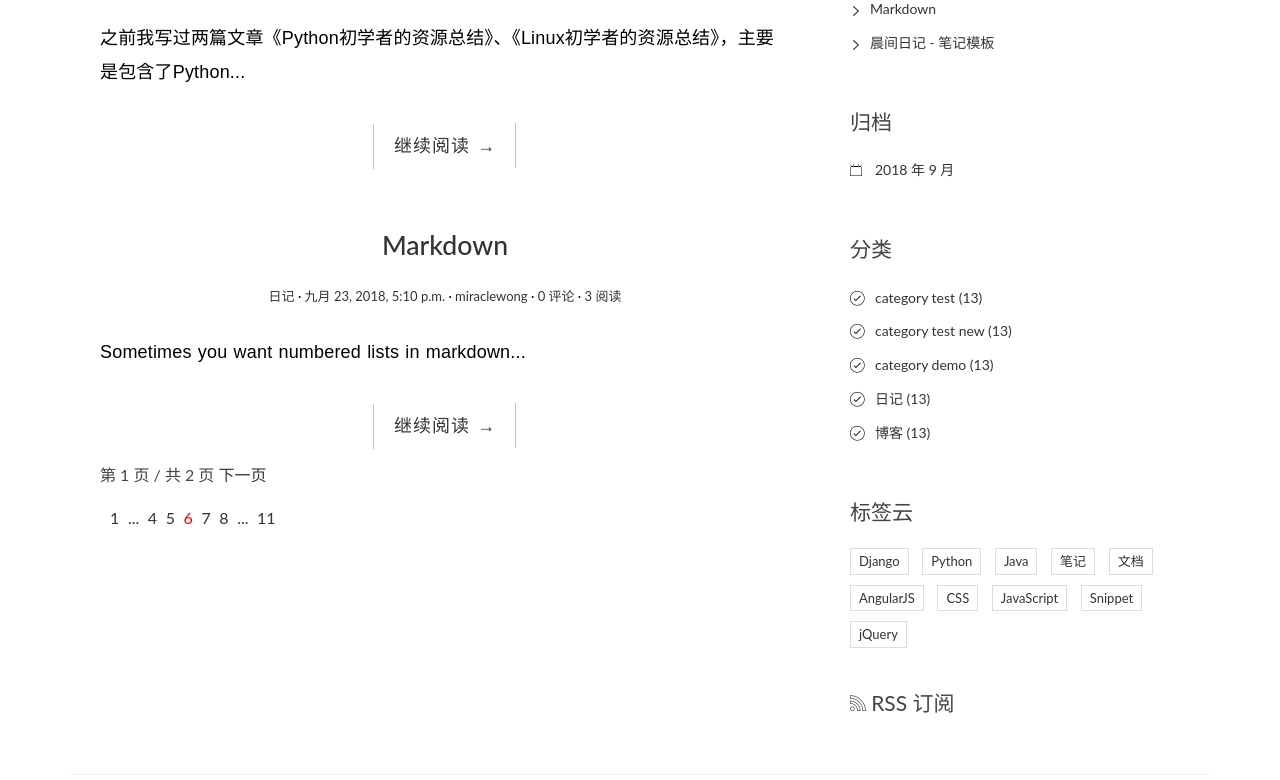
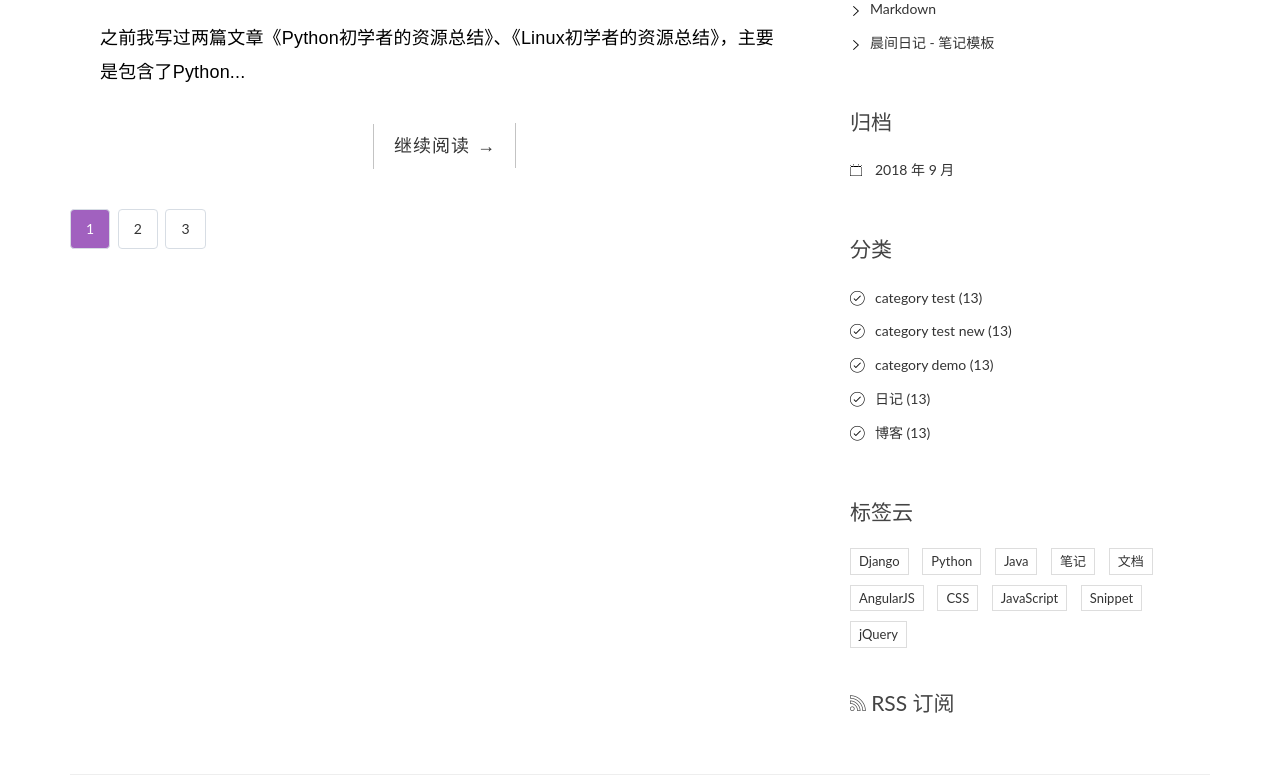
Before and after one commit to MiracleWong/DjangoPractices, a Django app: page / in a window 1280 px wide. Shown: the part 261-1041 px from the top of the page. Run offline with Django 3.2, Linux system fonts and the light colour scheme; data comes from the database, SQL or seed files in the repository; both versions use the stored data as it was after the commit; some libraries are stand-ins or nearby versions.

Commit message:
Step20: Complete Pagination.

```diff
--- a/blogproject/blog/static/blog/css/custom.css
+++ b/blogproject/blog/static/blog/css/custom.css
@@ -903,3 +903,41 @@ img {
 .current a {
     color: red;
 }
+
+.pagination {
+    margin-top: 25px;
+    text-align: center;
+}
+.pagination a {
+    display: inline-block;
+    line-height: 38px;
+    padding: 0 15px;
+    margin-right: 4px;
+    text-align: center;
+    background-color: #fff;
+    user-select: none;
+    cursor: pointer;
+    font-size: 14px;
+    border: 1px solid #d7dde4;
+    border-radius: 4px;
+    transition: all .2s ease-in-out;
+}
+.pagination a:hover {
+    color: #A161BF;
+    border: 1px solid #A161BF;
+}
+.pagination .current-page {
+    color: white;
+    background-color: #A161BF;
+}
+.pagination .current-page:hover {
+    color: white;
+    border: 1px solid #A161BF;
+}
+.pagination span {
+    display: inline-block;
+    font-size: 20px;
+    line-height: 38px;
+    padding: 0 8px;
+    margin-right: 4px;
+}
--- a/blogproject/blog/templatetags/blog_tags.py
+++ b/blogproject/blog/templatetags/blog_tags.py
@@ -1,5 +1,6 @@
 from ..models import Post, Category
 from django import template
+from django.db.models.aggregates import Count
 
 register = template.Library()
 
--- a/blogproject/blog/views.py
+++ b/blogproject/blog/views.py
@@ -15,7 +15,79 @@ class IndexView(ListView):
     model = Post
     template_name = 'blog/index.html'
     context_object_name = 'post_list'
-    paginate_by = 2
+    paginate_by = 1
+
+    def get_context_data(self, **kwargs):
+        """
+        在视图函数中将模板变量传递给模板是通过给 render 函数的 context 参数传递一个字典实现的，
+        例如 render(request, 'blog/index.html', context={'post_list': post_list})，
+        这里传递了一个 {'post_list': post_list} 字典给模板。
+        在类视图中，这个需要传递的模板变量字典是通过 get_context_data 获得的，
+        所以我们复写该方法，以便我们能够自己再插入一些我们自定义的模板变量进去。
+        """
+
+        # 首先获得父类生成的传递给模板的字典。
+        context = super().get_context_data(**kwargs)
+
+        # 父类生成的字典中已有 paginator、page_obj、is_paginated 这三个模板变量，
+        # paginator 是 Paginator 的一个实例，
+        # page_obj 是 Page 的一个实例，
+        # is_paginated 是一个布尔变量，用于指示是否已分页。
+        # 例如如果规定每页 10 个数据，而本身只有 5 个数据，其实就用不着分页，此时 is_paginated=False。
+        # 关于什么是 Paginator，Page 类在 Django Pagination 简单分页：http://zmrenwu.com/post/34/ 中已有详细说明。
+        # 由于 context 是一个字典，所以调用 get 方法从中取出某个键对应的值。
+        paginator = context.get('paginator')
+        page = context.get('page_obj')
+        is_paginated = context.get('is_paginated')
+
+        # 调用自己写的 pagination_data 方法获得显示分页导航条需要的数据，见下方。
+        pagination_data = self.pagination_data(paginator, page, is_paginated)
+
+        # 将分页导航条的模板变量更新到 context 中，注意 pagination_data 方法返回的也是一个字典。
+        context.update(pagination_data)
+
+        # 将更新后的 context 返回，以便 ListView 使用这个字典中的模板变量去渲染模板。
+        # 注意此时 context 字典中已有了显示分页导航条所需的数据。
+        return context
+
+
+    def pagination_data(self, paginator, page, is_paginated):
+        if not is_paginated:
+            return {}
+        left = []
+        right = []
+        left_has_more = False
+        right_has_more = False
+        first = False
+        last = False
+
+        page_number = page.number
+        total_pages = paginator.num_pages
+        page_range = paginator.page_range
+
+        left = page_range[(page_number - 3) if (page_number - 3) > 0 else 0:
+        (page_number - 1) if (page_number - 1) > 0 else 0]
+        right = page_range[page_number:page_number + 2]
+
+        if right:
+            if right[-1] < total_pages:
+                last = True
+            if right[-1] < total_pages - 1:
+                right_has_more = True
+        if left:
+            if left[0] > 1:
+                first = True
+            if left[0] > 2:
+                left_has_more = True
+
+        data = {'left': left,
+                'right': right,
+                'left_has_more': left_has_more,
+                'right_has_more': right_has_more,
+                'first': first,
+                'last': last, }
+
+        return data
 
 
 def detail(request, pk):
--- a/blogproject/templates/base.html
+++ b/blogproject/templates/base.html
@@ -108,7 +108,9 @@
                         <ul>
                             {% for category in category_list %}
                             <li>
-                                <a href="{% url 'blog:category' category.pk %}">{{ category.name }} <span class="post-count">(13)</span></a>
+                                <a href="{% url 'blog:category' category.pk %}">{{ category.name }}
+                                    <span class="post-count">(13)</span>
+                                </a>
                             </li>
                             {% empty %}
                             暂无分类！
--- a/blogproject/templates/blog/index.html
+++ b/blogproject/templates/blog/index.html
@@ -25,38 +25,32 @@
     {% endfor %}
 
     {% if is_paginated %}
-        <div class="pagination-simple">
-            <!-- 如果当前页还有上一页，显示一个上一页的按钮 -->
-            {% if page_obj.has_previous %}
-                <a href="?page={{ page_obj.previous_page_number }}">上一页</a>
+        <div class="pagination">
+            {% if first %}
+                <a href="?page=1">1</a>
+                <a href="?page=1">1</a>
             {% endif %}
-            <!-- 显示当前页面信息 -->
-            <span class="current">第 {{ page_obj.number }} 页 / 共 {{ paginator.num_pages }} 页</span>
-            <!-- 如果当前页还有下一页，显示一个下一页的按钮 -->
-            {% if page_obj.has_next %}
-                <a href="?page={{ page_obj.next_page_number }}">下一页</a>
+            {% if left %}
+                {% if left_has_more %}
+                    <span>...</span>
+                {% endif %}
+                {% for i in left %}
+                    <a href="?page={{ i }}">{{ i }}</a>
+                {% endfor %}
+            {% endif %}
+{#            <a href="?page={{ page_obj.number }}" style="color: red">{{ page_obj.number }}</a>#}
+            <a class="current-page" href="?page={{ page_obj.number }}" >{{ page_obj.number }}</a>
+            {% if right %}
+                {% for i in right %}
+                    <a href="?page={{ i }}">{{ i }}</a>
+                {% endfor %}
+                {% if right_has_more %}
+                    <span>...</span>
+                {% endif %}
+            {% endif %}
+            {% if last %}
+                <a href="?page={{ paginator.num_pages }}">{{ paginator.num_pages }}</a>
             {% endif %}
         </div>
     {% endif %}
-
-    <!-- 简单分页效果
-    <div class="pagination-simple">
-    <a href="#">上一页</a>
-    <span class="current">第 6 页 / 共 11 页</span>
-    <a href="#">下一页</a>
-    </div>
-    -->
-    <div class="pagination">
-        <ul>
-            <li><a href="">1</a></li>
-            <li><a href="">...</a></li>
-            <li><a href="">4</a></li>
-            <li><a href="">5</a></li>
-            <li class="current"><a href="">6</a></li>
-            <li><a href="">7</a></li>
-            <li><a href="">8</a></li>
-            <li><a href="">...</a></li>
-            <li><a href="">11</a></li>
-        </ul>
-    </div>
 {% endblock main %}
```
Also changed, not shown: blogproject/db.sqlite3.
